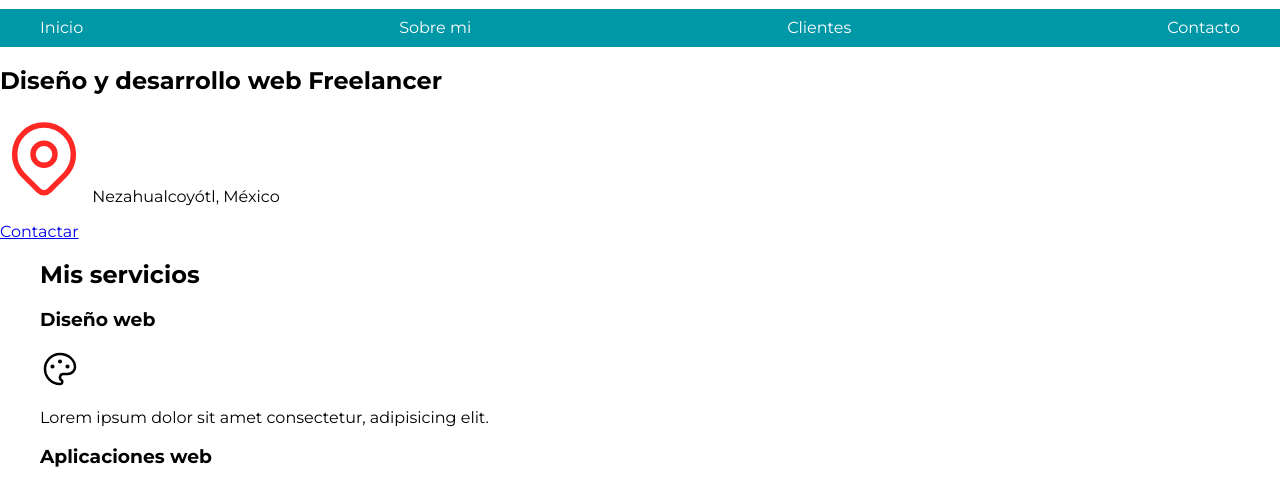
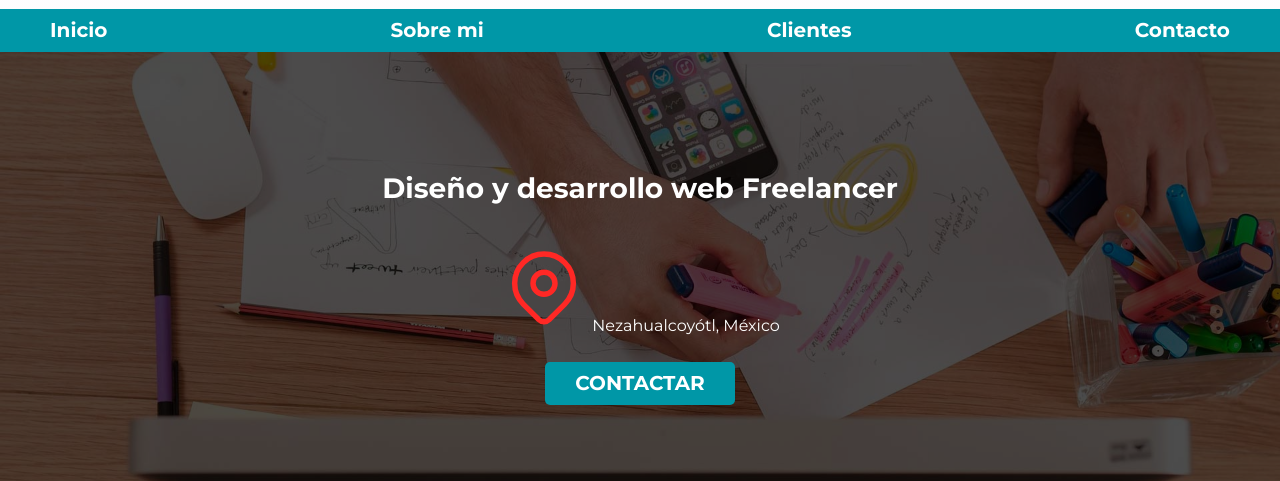
Before and after one commit to Jelp200/myPage, a plain HTML site: page index.html in a window 1280 px wide. Shown: the part 86-567 px from the top of the page. Drawn offline with Linux system fonts and the light colour scheme.

Commit message:
:art: [UPDATE] Notas y archivos CSS

```diff
--- a/css/styles.css
+++ b/css/styles.css
@@ -1,24 +1,38 @@
-/* PALERA DE COLORES */
+/* PALETA DE COLORES */
 :root{
     --blanco: #ffffff;
     --oscuro: #212121;
     --primario: #FFC107;
     --secundario: #0097A7;
     --gris: #757575;
+    --grisClaro: #DFE9F3;
 }
 
 /* 1rem = 10px */
 html{
     font-size: 62.5%;
+    box-sizing: inherit;
+}
+*, *:before, *:after{
+    box-sizing: inherit;
 }
 body{
     font-size: 16px;
     font-family: 'Montserrat', sans-serif;
+    background-image: linear-gradient(to top, var(--grisClaro) 0%, var(--blanco) 100%);
 }
 
-.titulo{
+h1{
+    font-size: 3.8rem;
+}
+h2{
+    font-size: 2.8rem;
+}
+h3{
+    font-size: 1.8rem;
+}
+h1, h2, h3{
     text-align: center;
-    font-size: 3.8rem;
 }
 
 .titulo span{
@@ -26,8 +40,28 @@ body{
 }
 
 .contenedor{
-    width: 120rem;
+    max-width: 120rem;
     margin: 0 auto; /*top, rigth, bottom, left*/
+}
+
+.boton{
+    background-color: var(--secundario);
+    color: var(--blanco);
+    padding: 1rem 3rem;
+    margin-top: 1rem;
+    font-size: 2rem;
+    text-decoration: none;
+    text-transform: uppercase;
+    font-weight: bold;
+    border-radius: .5rem;
+    width: 90%;
+    text-align: center;
+}
+
+@media (min-width: 768px) {
+    .boton{
+        width: auto;
+    }
 }
 
 .navegacionBg{
@@ -35,12 +69,53 @@ body{
 }
 
 .navegacionPrincipal{
-    padding: 1rem;
     display: flex;
-    justify-content: space-between;
+    flex-direction: column;
+}
+
+@media (min-width: 768px) {
+    .navegacionPrincipal{
+        flex-direction: row;
+        justify-content: space-between;
+    }
 }
 
 .navegacionPrincipal a{
+    display: block;
+    text-align: center;
     color: var(--blanco);
     text-decoration: none;
+    font-size: 2rem;
+    font-weight: 700;
+    padding: 1rem;
 }
+
+.navegacionPrincipal a:hover{
+    background-color: var(--primario);
+    color: var(--oscuro);
+}
+
+.hero{
+    background-image: url(../img/hero.jpg);
+    background-repeat: no-repeat;
+    background-size: cover;
+    height: 450px;
+    position: relative;
+}
+
+.conte-hero{
+    position: absolute;
+    background-color: rgba(0, 0, 0, .7);
+    width: 100%;
+    height: 100%;
+
+    display: flex;
+    flex-direction: column;
+    align-items: center;
+    justify-content: center;
+}
+
+.conte-hero h2,
+.conte-hero p{
+    color: var(--blanco);
+}
```
Also changed, not shown: 1 other file.
